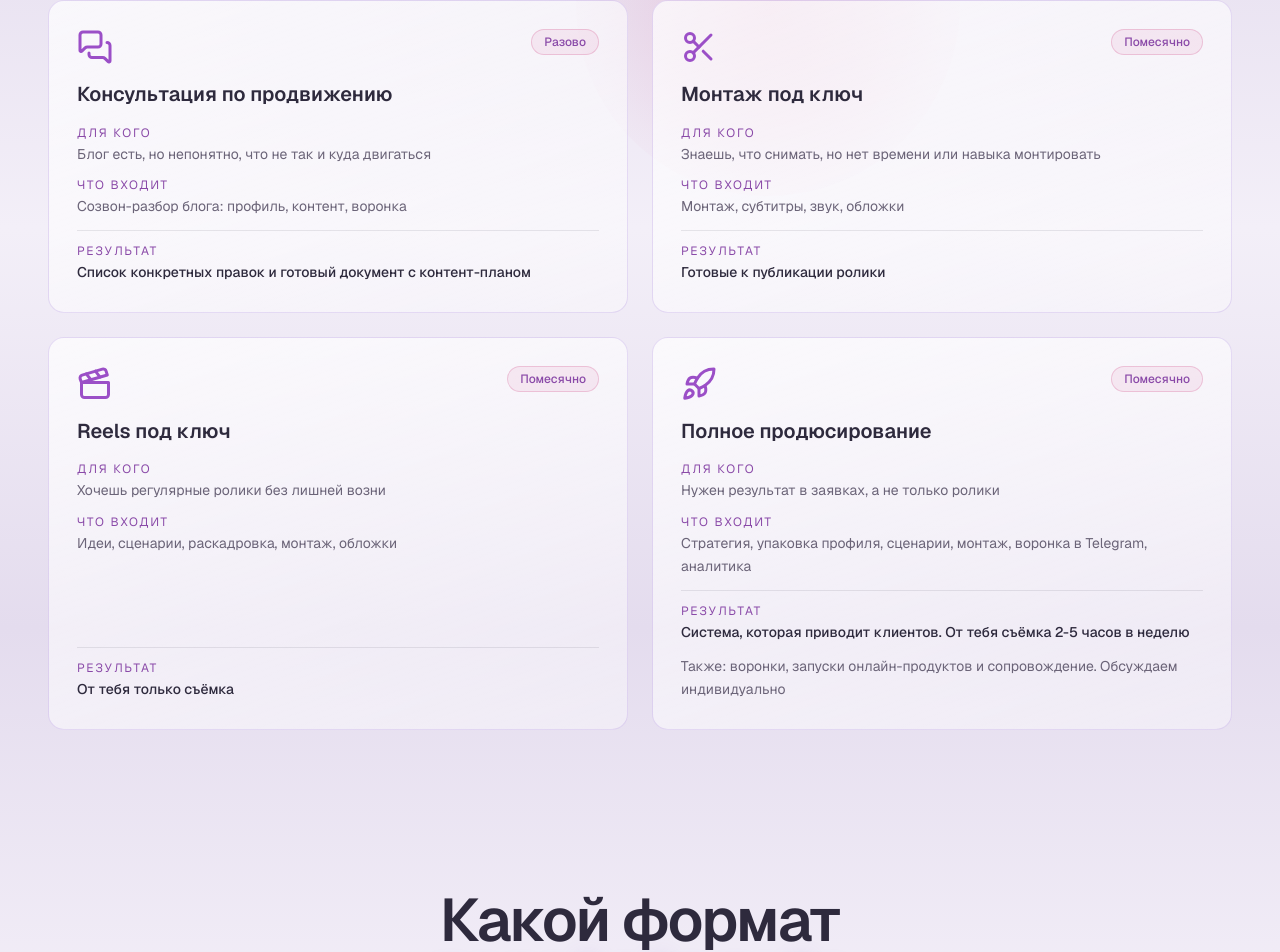
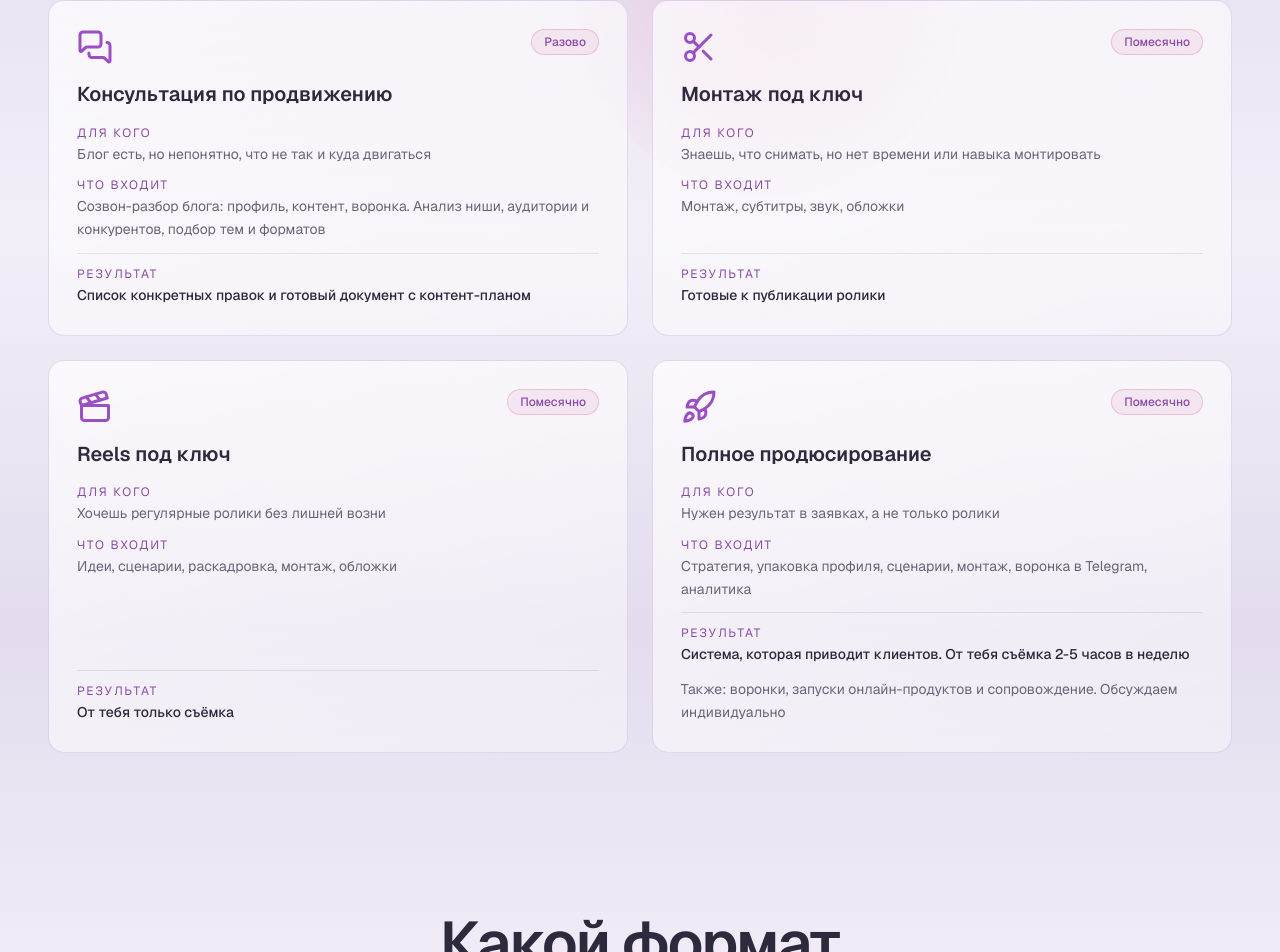
Before and after one commit to htlMz/Website, a Next.js app: page / in a window 1280 px wide. Shown: the part 6172-7124 px from the top of the page. Built offline with nearby package versions, Linux system fonts and the light colour scheme.

Commit message:
Дописать анализ ниши и подбор тем в состав консультации
Co-Authored-By: Claude Opus 5 <noreply@anthropic.com>

```diff
--- a/components/Formats.tsx
+++ b/components/Formats.tsx
@@ -6,7 +6,8 @@ const formats = [
   {
     title: "Консультация по продвижению",
     forWhom: "Блог есть, но непонятно, что не так и куда двигаться",
-    includes: "Созвон-разбор блога: профиль, контент, воронка",
+    includes:
+      "Созвон-разбор блога: профиль, контент, воронка. Анализ ниши, аудитории и конкурентов, подбор тем и форматов",
     result:
       "Список конкретных правок и готовый документ с контент-планом",
     billing: "Разово",
```
